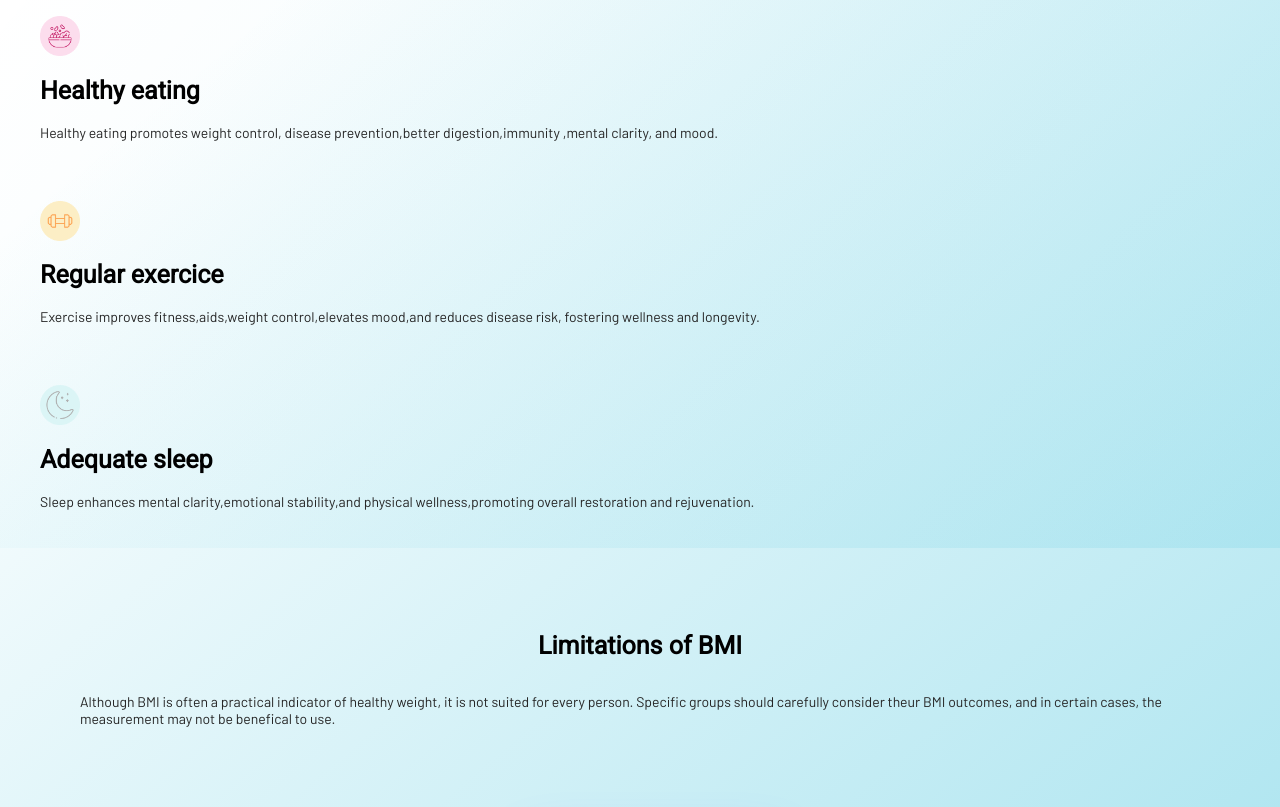
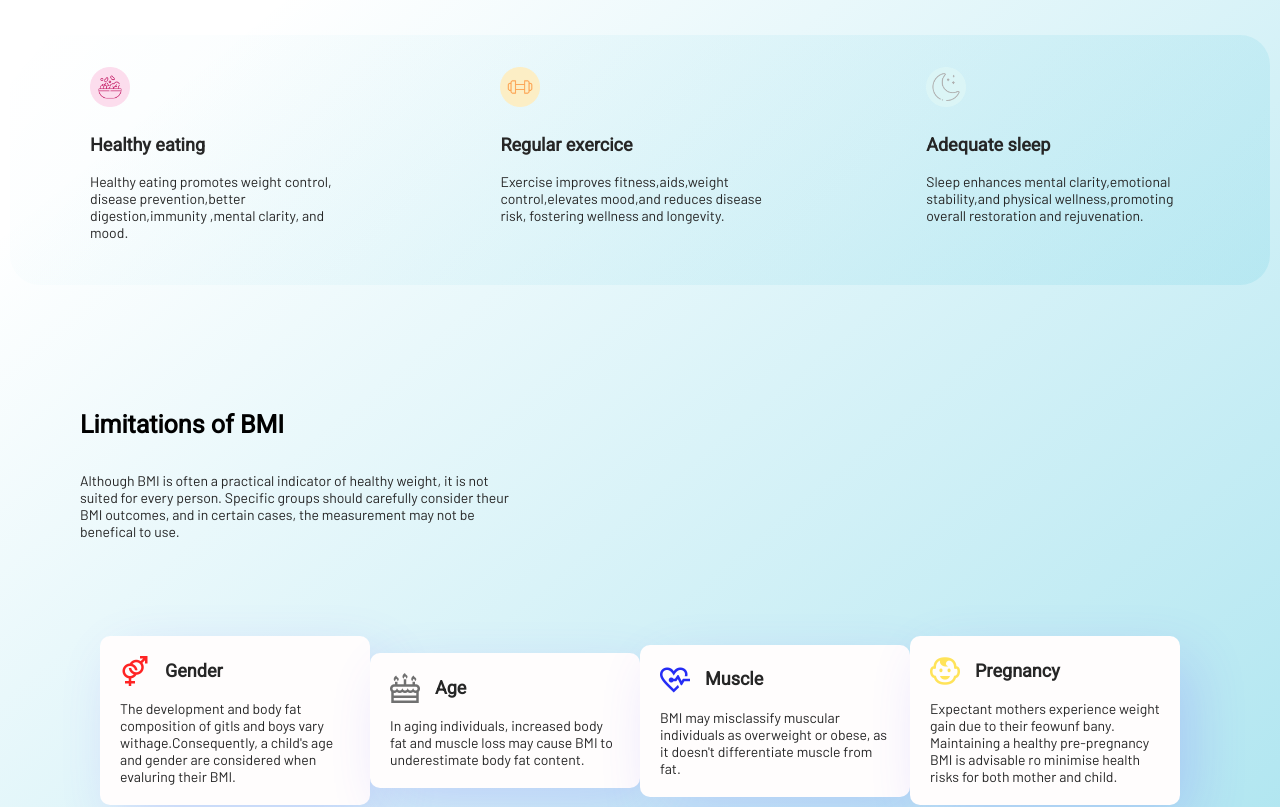
Before and after one commit to MatthiasUrgu/body-mass-index-calculator, a React (Create React App) app: page / in a window 1280 px wide. Shown: the part 860-1667 px from the top of the page. Built offline with nearby package versions, Linux system fonts and the light colour scheme.

Commit message:
desktop : ParagraphLogo
responsive ParagraphLogo

```diff
--- a/src/App.jsx
+++ b/src/App.jsx
@@ -1,4 +1,3 @@
-import React from "react";
 import s from "./App.module.scss";
 import Header from "components/header/header";
 import MenPictures from "components/MenPictures/MenPictures";
@@ -6,7 +5,12 @@ import ListParagraphLogo from "components/ListParagraphLogo/ListParagraphLogo";
 import Paragraph from "components/Paragraph/Paragraph";
 import ParagraphCardList from "components/ParagraphCardList/ParagraphCardList";
 
+
+
 function App() {
+
+
+
   return (
     <section>
       <div className={s.container}>
@@ -22,7 +26,7 @@ function App() {
       <div className={s.noMargin}>
         <ListParagraphLogo />
       </div>
-      <div className={s.container}>
+      <div className={`${s.container} ${s.desktop}`}>
         <Paragraph
           title="Limitations of BMI"
           content="Although BMI is often a practical indicator of healthy weight, it is not suited for every person. Specific groups should carefully consider theur BMI outcomes, and in certain cases, the measurement may not be benefical to use."
--- a/src/App.module.scss
+++ b/src/App.module.scss
@@ -15,3 +15,11 @@
     }
 }
 }
+
+
+@media (width>768px) and (width < 1442px){
+    .desktop{
+    display: flex;
+    flex-wrap: wrap;
+    }
+}
--- a/src/components/CardCalculator/cardCalculator.jsx
+++ b/src/components/CardCalculator/cardCalculator.jsx
@@ -4,8 +4,11 @@ import s from './style.module.scss'
 function CardCalculator() {
 
     const [isMetric,setMetric] = useState(true)
-    const [Height,setHeight] = useState(null)
-    const [Weight,setWeight] = useState(null)
+    const [Height,setHeight] = useState(0)
+    const [Weight,setWeight] = useState(0)
+
+
+
 
     function toggleMetric(e){
         setMetric(!isMetric)
--- a/src/components/ListParagraphLogo/ListParagraphLogo.jsx
+++ b/src/components/ListParagraphLogo/ListParagraphLogo.jsx
@@ -6,6 +6,7 @@ import Sleep from "assets/img/SleepLogo.png"
 function ListParagraphLogo(props) {
     return (
         <section className={s.ListContainer}>
+            <div className={s.background}>
                 <ParagraphLogo logo={Food}
                             title="Healthy eating"
                             content="Healthy eating promotes weight control, disease prevention,better digestion,immunity ,mental clarity, and mood."/>
@@ -15,6 +16,7 @@ function ListParagraphLogo(props) {
                 <ParagraphLogo logo={Sleep}
                             title="Adequate sleep"
                             content="Sleep enhances mental clarity,emotional stability,and physical wellness,promoting overall restoration and rejuvenation."/>
+            </div>
         </section>
     );
 }
--- a/src/components/ListParagraphLogo/style.module.scss
+++ b/src/components/ListParagraphLogo/style.module.scss
@@ -5,9 +5,24 @@
     margin-top: 3em;
     display: flex;
     flex-direction: column;
-    background: $GradientOther;
     padding: 10px;
     margin-bottom: 5em;
+    .background{
+        background: $GradientOther;
+        border-radius: 30px;
+
+    }
 
 
 }
+
+@media (width > 769px) and (width < 1442px){
+    .ListContainer{
+        .background{
+        display: flex;
+
+        flex-direction: row;
+    }
+
+    }
+}
--- a/src/components/Paragraph/style.module.scss
+++ b/src/components/Paragraph/style.module.scss
@@ -16,3 +16,12 @@
 
   }
 }
+
+@media (width>768px) and (width < 1442px){
+  .containerParagraph{
+    display: flex;
+    align-items:flex-start;
+    width: 28em;
+
+  }
+}
--- a/src/components/ParagraphCardList/style.module.scss
+++ b/src/components/ParagraphCardList/style.module.scss
@@ -16,3 +16,14 @@
 
     }
 }
+
+
+//Tablet responsive
+@media (width > 768px) and (width < 1442px){
+    .cardContainer{
+        flex-direction: row;
+        flex-wrap: wrap;
+        justify-content: center;
+
+    }
+}
--- a/src/components/ParagraphLogo/style.module.scss
+++ b/src/components/ParagraphLogo/style.module.scss
@@ -48,3 +48,28 @@
         }
     }
 }
+
+//Desktop 1024 responsive
+
+@media (width > 769px) and (width < 1442px){
+    .containerParagraphLogo{
+
+        display: flex;
+        flex-direction: column;
+        margin-left:5em ;
+        margin-right:5em ;
+        margin-bottom: 1em;
+
+        img{
+            width: 40px;
+            height: 40px;
+            margin-right: 1em;
+        }
+        .ParagraphFlex{
+            margin-top: 1em;
+            h1{
+                @include subTitle;
+            }
+        }
+    }
+}
```
Lines whose indentation alone changed are shown as unchanged.
